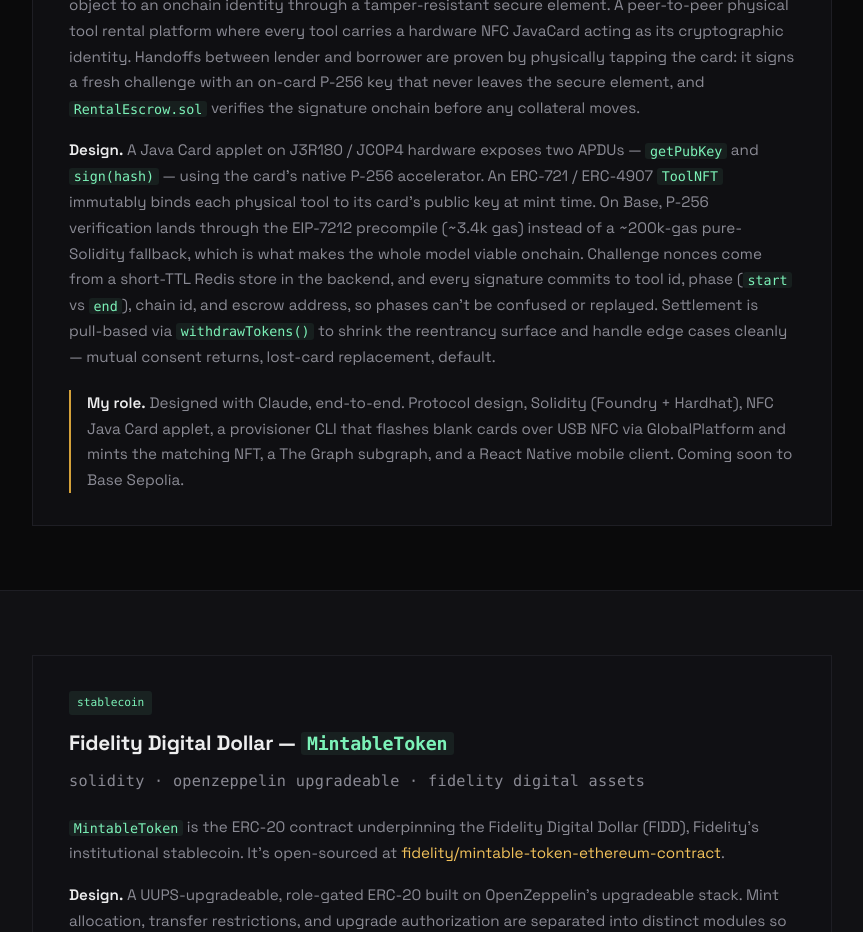
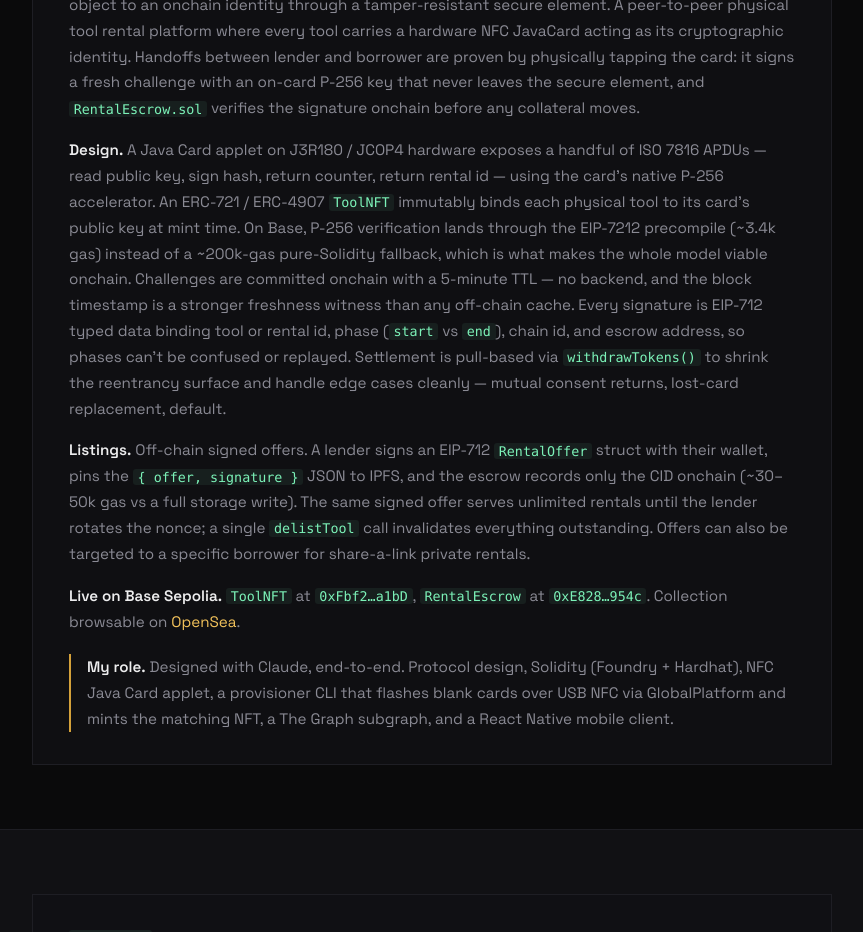
Before and after one commit to gregtaschuk/pyriteship, a React (Vite) app: page /#/projects in a window 1280 px wide. Shown: the part 760-1692 px from the top of the page, without its empty margins (100-963 px from the left). Built offline with nearby package versions, Linux system fonts and the light colour scheme.

Commit message:
update tool-rental project

```diff
--- a/src/Projects.jsx
+++ b/src/Projects.jsx
@@ -34,26 +34,66 @@
             </p>
             <p>
               <strong>Design.</strong> A Java Card applet on J3R180 / JCOP4 hardware
-              exposes two APDUs — <code>getPubKey</code> and <code>sign(hash)</code> —
-              using the card's native P-256 accelerator. An ERC-721 / ERC-4907{' '}
+              exposes a handful of ISO 7816 APDUs — read public key, sign hash,
+              return counter, return rental id — using the card's native P-256
+              accelerator. An ERC-721 / ERC-4907{' '}
               <code>ToolNFT</code> immutably binds each physical tool to its card's
               public key at mint time. On Base, P-256 verification lands through the
               EIP-7212 precompile (~3.4k gas) instead of a ~200k-gas pure-Solidity
               fallback, which is what makes the whole model viable onchain.
-              Challenge nonces come from a short-TTL Redis store in the backend, and
-              every signature commits to tool id, phase (<code>start</code> vs{' '}
-              <code>end</code>), chain id, and escrow address, so phases can't be
-              confused or replayed. Settlement is pull-based via{' '}
-              <code>withdrawTokens()</code> to shrink the reentrancy surface and
-              handle edge cases cleanly — mutual consent returns, lost-card
-              replacement, default.
+              Challenges are committed onchain with a 5-minute TTL — no backend,
+              and the block timestamp is a stronger freshness witness than any
+              off-chain cache. Every signature is EIP-712 typed data binding tool
+              or rental id, phase (<code>start</code> vs <code>end</code>), chain
+              id, and escrow address, so phases can't be confused or replayed.
+              Settlement is pull-based via <code>withdrawTokens()</code> to shrink
+              the reentrancy surface and handle edge cases cleanly — mutual consent
+              returns, lost-card replacement, default.
+            </p>
+            <p>
+              <strong>Listings.</strong> Off-chain signed offers. A lender signs an
+              EIP-712 <code>RentalOffer</code> struct with their wallet, pins the{' '}
+              <code>{'{ offer, signature }'}</code> JSON to IPFS, and the escrow
+              records only the CID onchain (~30–50k gas vs a full storage write).
+              The same signed offer serves unlimited rentals until the lender
+              rotates the nonce; a single <code>delistTool</code> call invalidates
+              everything outstanding. Offers can also be targeted to a specific
+              borrower for share-a-link private rentals.
+            </p>
+            <p>
+              <strong>Live on Base Sepolia.</strong>{' '}
+              <code>ToolNFT</code> at{' '}
+              <a
+                href="https://sepolia.basescan.org/address/0xFbf20Ea82711E21862803aD79e38fB98F2B3a1bD"
+                target="_blank"
+                rel="noreferrer"
+              >
+                <code>0xFbf2…a1bD</code>
+              </a>
+              , <code>RentalEscrow</code> at{' '}
+              <a
+                href="https://sepolia.basescan.org/address/0xE82886e55Fd866B1425D15039C27a253c891954c"
+                target="_blank"
+                rel="noreferrer"
+              >
+                <code>0xE828…954c</code>
+              </a>
+              . Collection browsable on{' '}
+              <a
+                href="https://testnets.opensea.io/assets/base-sepolia/0xFbf20Ea82711E21862803aD79e38fB98F2B3a1bD"
+                target="_blank"
+                rel="noreferrer"
+              >
+                OpenSea
+              </a>
+              .
             </p>
             <p className="card-role">
               <strong>My role.</strong> Designed with Claude, end-to-end. Protocol design,
               Solidity (Foundry + Hardhat), NFC Java Card applet, a
               provisioner CLI that flashes blank cards over USB NFC via GlobalPlatform
               and mints the matching NFT, a The Graph subgraph,
-              and a React Native mobile client. Coming soon to Base Sepolia.
+              and a React Native mobile client.
             </p>
           </article>
         </section>
```
